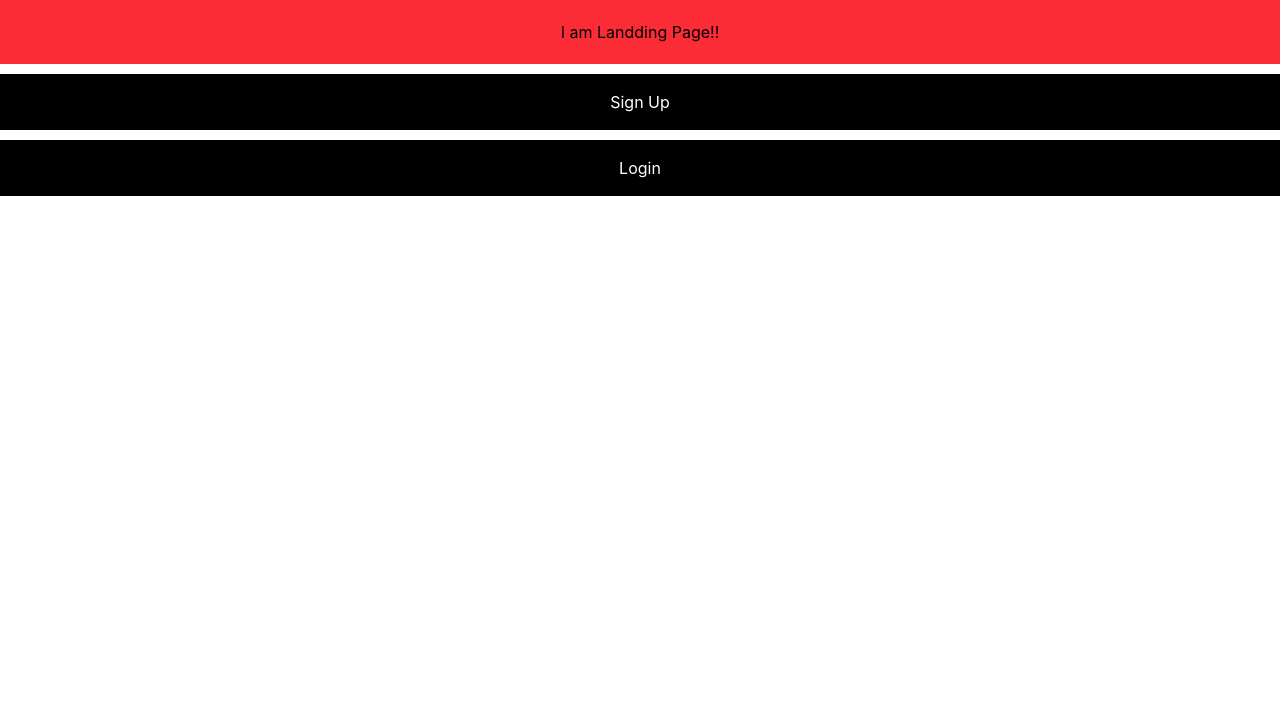
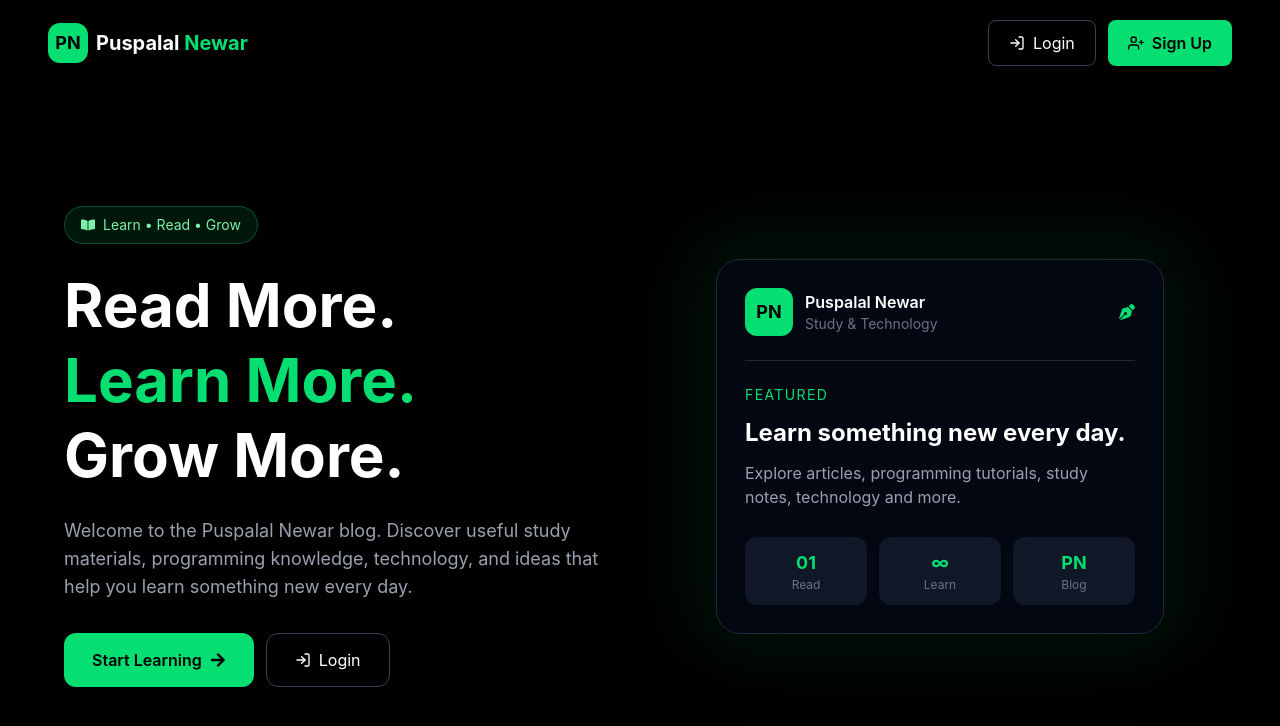
Before and after one commit to puspalalnewar/MY-AUTH, a React (Vite) app in the folder frontend/: page / in a window 1280 px wide. Shown: the top 726 px of the page. Built offline with nearby package versions, Linux system fonts and the light colour scheme; no server answers.

Commit message:
update landing page

```diff
--- a/frontend/package.json
+++ b/frontend/package.json
@@ -13,6 +13,7 @@
     "@tailwindcss/vite": "^4.3.3",
     "react": "^19.2.8",
     "react-dom": "^19.2.8",
+    "react-icons": "^5.7.0",
     "react-router-dom": "^7.18.4",
     "react-toastify": "^11.1.0",
     "tailwindcss": "^4.3.3"
--- a/frontend/src/components/Landing.jsx
+++ b/frontend/src/components/Landing.jsx
@@ -1,21 +1,164 @@
 import React from "react";
 import { useNavigate } from "react-router-dom";
+import { FaBookOpen, FaArrowRight, FaPenNib } from "react-icons/fa";
+import { FiLogIn, FiUserPlus } from "react-icons/fi";
 
 const Landing = () => {
   const navigate = useNavigate();
+
   return (
-    <div className="flex flex-col justify-center gap-2.5">
-      <h1 className="text-center bg-red-500 px-5 py-5">I am Landding Page!!</h1>
+    <div className="min-h-screen bg-black text-white">
+      {/* Navbar */}
+      <nav className="flex items-center justify-between px-6 py-5 md:px-12">
+        {/* Logo */}
+        <div className="flex items-center gap-2">
+          <div className="flex h-10 w-10 items-center justify-center rounded-xl bg-green-400 text-black font-bold text-lg">
+            PN
+          </div>
+
+          <h1 className="text-xl font-bold">
+            Puspalal <span className="text-green-400">Newar</span>
+          </h1>
+        </div>
+        <div className="hidden gap-3 sm:flex">
+          <button
+            onClick={() => navigate("/login")}
+            className="flex items-center gap-2 rounded-lg border border-gray-700 px-5 py-2.5 transition hover:border-green-400 hover:text-green-400"
+          >
+            <FiLogIn />
+            Login
+          </button>
+
           <button
             onClick={() => navigate("/signup")}
-        className="bg-black px-8 py-4 text-white"
+            className="flex items-center gap-2 rounded-lg bg-green-400 px-5 py-2.5 font-semibold text-black transition hover:bg-green-300"
           >
+            <FiUserPlus />
             Sign Up
           </button>
-      <button onClick={() => navigate("/login")}
-      className="bg-black px-8 py-4 text-white">
+        </div>
+      </nav>
+
+      {/* Hero Section */}
+      <main className="flex min-h-[calc(100vh-80px)] items-center justify-center px-6">
+        <div className="grid w-full max-w-6xl items-center gap-12 py-12 md:grid-cols-2">
+          {/* Left Content */}
+          <div>
+            {/* Small Badge */}
+            <div className="mb-6 inline-flex items-center gap-2 rounded-full border border-green-400/30 bg-green-400/10 px-4 py-2 text-sm text-green-300">
+              <FaBookOpen />
+              Learn • Read • Grow
+            </div>
+
+            <h2 className="text-4xl font-bold leading-tight sm:text-5xl md:text-6xl">
+              Read More.
+              <br />
+              <span className="text-green-400">Learn More.</span>
+              <br />
+              Grow More.
+            </h2>
+
+            <p className="mt-6 max-w-xl text-base leading-7 text-gray-400 sm:text-lg">
+              Welcome to the Puspalal Newar blog. Discover useful study
+              materials, programming knowledge, technology, and ideas that help
+              you learn something new every day.
+            </p>
+
+            {/* CTA */}
+            <div className="mt-8 flex flex-col gap-3 sm:flex-row">
+              <button
+                onClick={() => navigate("/signup")}
+                className="flex items-center justify-center gap-2 rounded-xl bg-green-400 px-7 py-3.5 font-semibold text-black transition hover:bg-green-300"
+              >
+                Start Learning
+                <FaArrowRight />
+              </button>
+
+              <button
+                onClick={() => navigate("/login")}
+                className="flex items-center justify-center gap-2 rounded-xl border border-gray-700 px-7 py-3.5 transition hover:border-green-400 hover:text-green-400"
+              >
+                <FiLogIn />
                 Login
               </button>
+            </div>
+          </div>
+          <div className="flex justify-center">
+            <div className="relative w-full max-w-md">
+              <div className="absolute -inset-4 rounded-3xl bg-green-400/10 blur-2xl"></div>
+              <div className="relative rounded-3xl border border-gray-800 bg-gray-950 p-7 shadow-2xl">
+                <div className="mb-6 flex items-center justify-between">
+                  <div className="flex items-center gap-3">
+                    <div className="flex h-12 w-12 items-center justify-center rounded-xl bg-green-400 text-lg font-bold text-black">
+                      PN
+                    </div>
+
+                    <div>
+                      <h3 className="font-semibold">Puspalal Newar</h3>
+
+                      <p className="text-sm text-gray-500">
+                        Study & Technology
+                      </p>
+                    </div>
+                  </div>
+
+                  <FaPenNib className="text-green-400" />
+                </div>
+
+                <div className="border-t border-gray-800 pt-6">
+                  <p className="text-sm uppercase tracking-widest text-green-400">
+                    Featured
+                  </p>
+
+                  <h3 className="mt-3 text-2xl font-bold">
+                    Learn something new every day.
+                  </h3>
+
+                  <p className="mt-3 text-gray-400">
+                    Explore articles, programming tutorials, study notes,
+                    technology and more.
+                  </p>
+                </div>
+                <div className="mt-7 grid grid-cols-3 gap-3">
+                  <div className="rounded-xl bg-gray-900 p-3 text-center">
+                    <p className="text-lg font-bold text-green-400">01</p>
+                    <p className="text-xs text-gray-500">Read</p>
+                  </div>
+
+                  <div className="rounded-xl bg-gray-900 p-3 text-center">
+                    <p className="text-lg font-bold text-green-400">∞</p>
+                    <p className="text-xs text-gray-500">Learn</p>
+                  </div>
+
+                  <div className="rounded-xl bg-gray-900 p-3 text-center">
+                    <p className="text-lg font-bold text-green-400">PN</p>
+                    <p className="text-xs text-gray-500">Blog</p>
+                  </div>
+                </div>
+              </div>
+            </div>
+          </div>
+        </div>
+      </main>
+
+      {/* Mobile Buttons */}
+      <div className="flex gap-3 px-6 pb-8 sm:hidden">
+        <button
+          onClick={() => navigate("/login")}
+          className="flex flex-1 items-center justify-center gap-2 rounded-lg border border-gray-700 py-3"
+        >
+          <FiLogIn />
+          Login
+        </button>
+
+        <button
+          onClick={() => navigate("/signup")}
+          className="flex flex-1 items-center justify-center gap-2 rounded-lg bg-green-400 py-3 font-semibold text-black"
+        >
+          <FiUserPlus />
+          Sign Up
+        </button>
+      </div>
     </div>
   );
 };
```
Also changed, not shown: 1 other file (tests, documents, lock files or other folders). Lines whose indentation alone changed are shown as unchanged.
